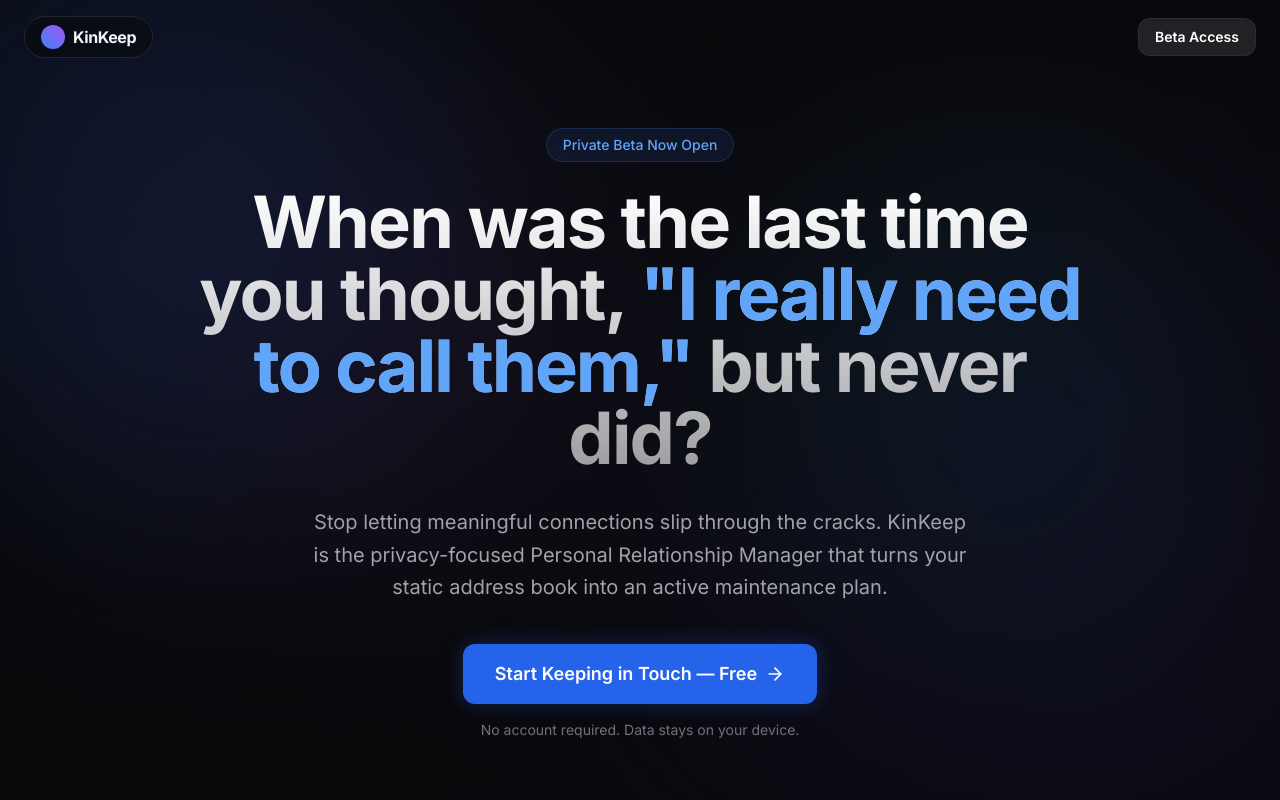
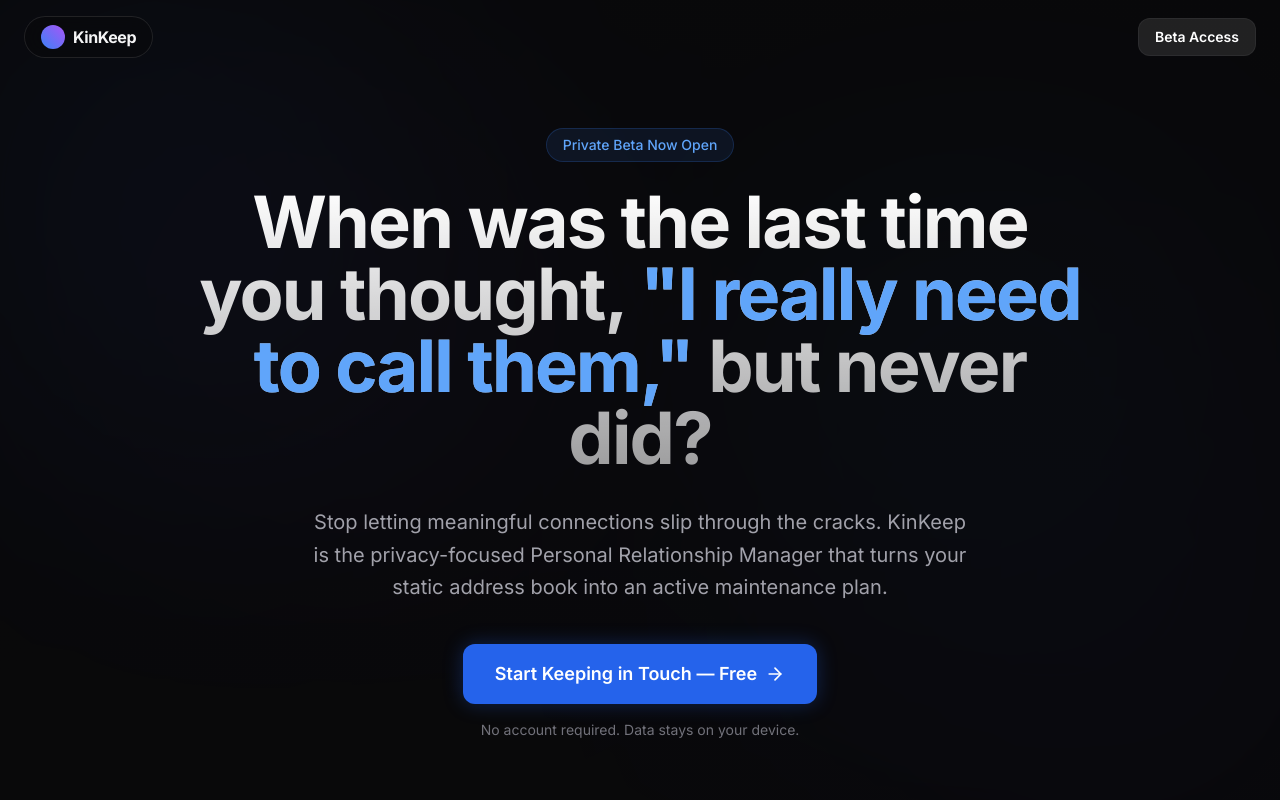
Before and after one commit to NabilPervez/kinkeepmarketing, a React (Vite) app: page / in a window 1280 px wide. Shown: the top 800 px of the page. Built offline with nearby package versions, Linux system fonts and the light colour scheme.

Commit message:
Make Aurora subtle and add CTA links

```diff
--- a/src/App.tsx
+++ b/src/App.tsx
@@ -26,9 +26,11 @@
             <div className="w-6 h-6 bg-gradient-to-tr from-blue-500 to-purple-500 rounded-full"></div>
             <span className="font-bold tracking-tight">KinKeep</span>
           </div>
+          <a href="https://kinkeep.netlify.app/" target="_blank" rel="noopener noreferrer">
             <Button variant="secondary" className="!py-2 !px-4 text-sm rounded-full">
               Beta Access
             </Button>
+          </a>
         </div>
       </nav>
 
@@ -51,9 +53,11 @@
               Stop letting meaningful connections slip through the cracks. KinKeep is the privacy-focused Personal Relationship Manager that turns your static address book into an active maintenance plan.
             </p>
             <div className="flex flex-col sm:flex-row items-center justify-center gap-4">
+              <a href="https://kinkeep.netlify.app/" target="_blank" rel="noopener noreferrer">
                 <Button className="w-full sm:w-auto text-lg px-8 py-4">
                   Start Keeping in Touch — Free <ArrowRight className="w-5 h-5" />
                 </Button>
+              </a>
             </div>
             <p className="mt-4 text-sm text-zinc-500">No account required. Data stays on your device.</p>
           </motion.div>
@@ -287,9 +291,11 @@
         <section className="text-center py-20 border-t border-white/5">
           <h2 className="text-4xl font-bold mb-4">Be the friend who remembers.</h2>
           <p className="text-zinc-400 mb-10">Build better habits and strengthen your community today.</p>
+          <a href="https://kinkeep.netlify.app/" target="_blank" rel="noopener noreferrer">
             <Button className="mx-auto text-lg px-12 py-4 shadow-[0_0_40px_rgba(37,99,235,0.4)] hover:shadow-[0_0_60px_rgba(37,99,235,0.6)]">
               Launch KinKeep Now
             </Button>
+          </a>
           <div className="mt-12 text-zinc-600 text-sm">
             © {new Date().getFullYear()} KinKeep. All rights reserved. Locally Hosted.
           </div>
--- a/src/components/AuroraBackground.tsx
+++ b/src/components/AuroraBackground.tsx
@@ -4,7 +4,7 @@
 export const AuroraBackground: React.FC = () => {
     return (
         <div className="fixed inset-0 z-[-1] overflow-hidden pointer-events-none">
-            <div className="absolute inset-0 bg-zinc-950/80 backdrop-blur-[100px] z-10"></div>
+            <div className="absolute inset-0 bg-zinc-950/90 backdrop-blur-[100px] z-10"></div>
 
             {/* Deep Blue Blob - Top Left */}
             <motion.div
@@ -12,14 +12,14 @@
                     x: [-20, 20, -20],
                     y: [-20, 20, -20],
                     scale: [1, 1.1, 1],
-                    opacity: [0.4, 0.6, 0.4],
+                    opacity: [0.2, 0.3, 0.2],
                 }}
                 transition={{
-                    duration: 10,
+                    duration: 15,
                     repeat: Infinity,
                     ease: "easeInOut",
                 }}
-                className="absolute top-[-10%] left-[-10%] w-[500px] h-[500px] bg-blue-600 rounded-full blur-[120px] opacity-40 mix-blend-screen"
+                className="absolute top-[-10%] left-[-10%] w-[500px] h-[500px] bg-blue-600 rounded-full blur-[120px] opacity-20 mix-blend-screen"
             />
 
             {/* Purple/Indigo Blob - Bottom Right */}
@@ -30,11 +30,11 @@
                     scale: [1, 1.2, 1],
                 }}
                 transition={{
-                    duration: 15,
+                    duration: 20,
                     repeat: Infinity,
                     ease: "easeInOut",
                 }}
-                className="absolute bottom-[-10%] right-[-10%] w-[600px] h-[600px] bg-indigo-600 rounded-full blur-[140px] opacity-30 mix-blend-screen"
+                className="absolute bottom-[-10%] right-[-10%] w-[600px] h-[600px] bg-indigo-600 rounded-full blur-[140px] opacity-15 mix-blend-screen"
             />
 
             {/* Cyan/Teal Blob - Center/Right drifting */}
@@ -44,11 +44,11 @@
                     y: [-30, 30, -30],
                 }}
                 transition={{
-                    duration: 20,
+                    duration: 25,
                     repeat: Infinity,
                     ease: "easeInOut",
                 }}
-                className="absolute top-[20%] right-[10%] w-[400px] h-[400px] bg-cyan-500 rounded-full blur-[100px] opacity-20 mix-blend-screen"
+                className="absolute top-[20%] right-[10%] w-[400px] h-[400px] bg-cyan-500 rounded-full blur-[100px] opacity-10 mix-blend-screen"
             />
 
             {/* Pink/Violet Blob - Center/Left drifting */}
@@ -58,11 +58,11 @@
                     y: [30, -30, 30],
                 }}
                 transition={{
-                    duration: 18,
+                    duration: 22,
                     repeat: Infinity,
                     ease: "easeInOut",
                 }}
-                className="absolute bottom-[30%] left-[10%] w-[450px] h-[450px] bg-purple-500 rounded-full blur-[110px] opacity-20 mix-blend-screen"
+                className="absolute bottom-[30%] left-[10%] w-[450px] h-[450px] bg-purple-500 rounded-full blur-[110px] opacity-10 mix-blend-screen"
             />
         </div>
     );
```
Lines whose indentation alone changed are shown as unchanged.
